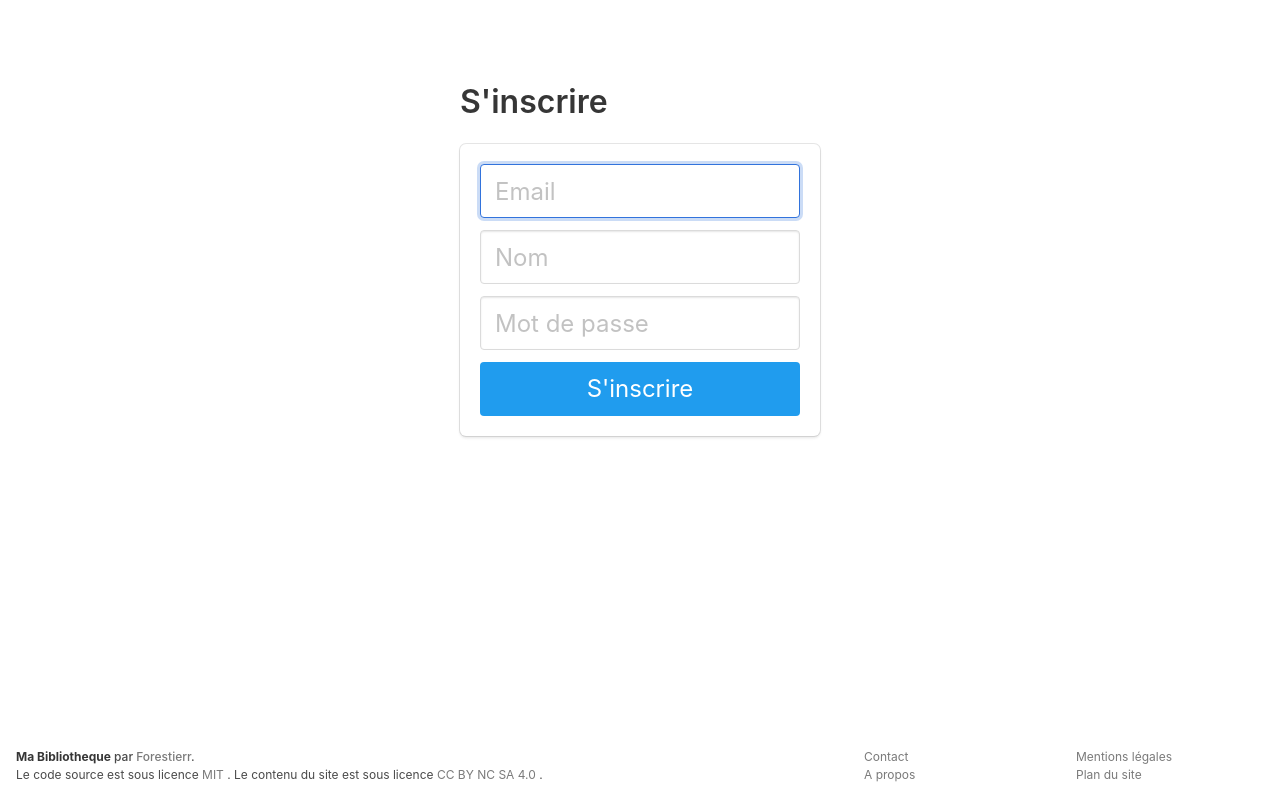
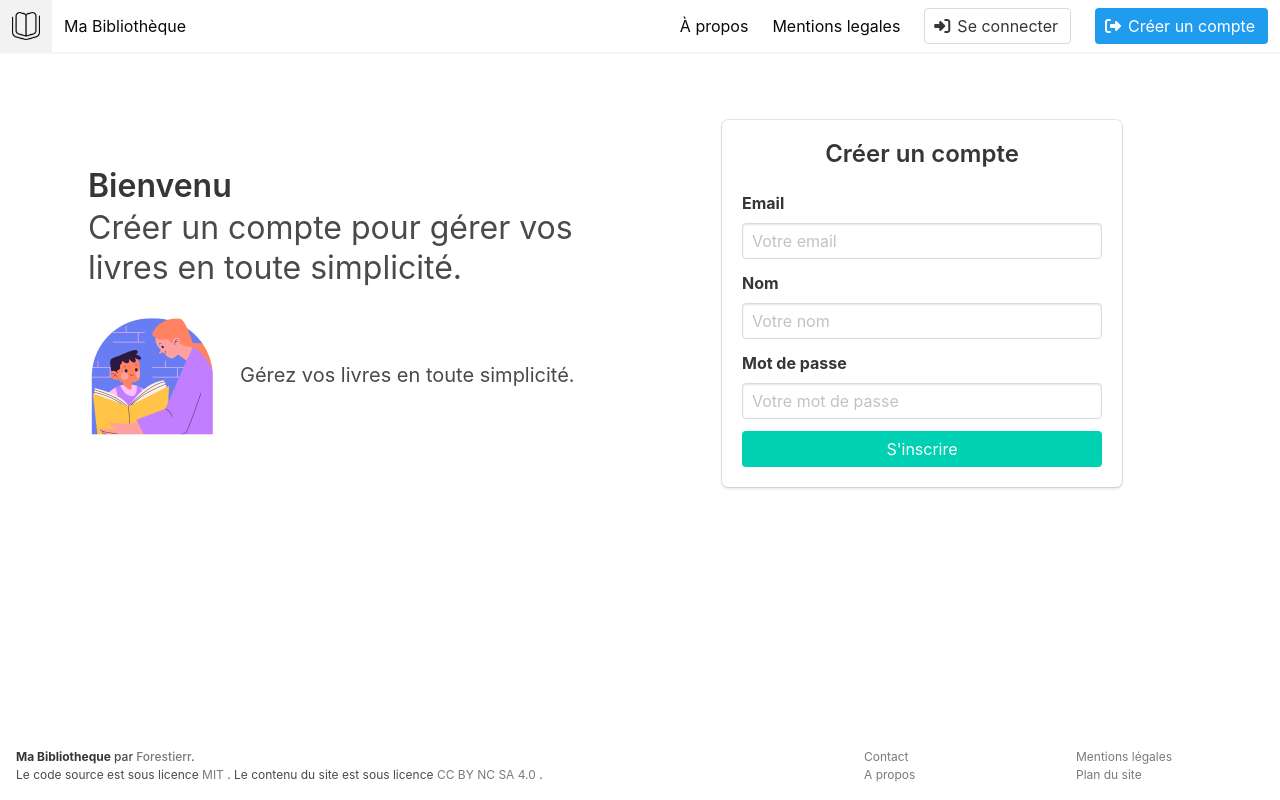
Before and after one commit to Forestierr/Bibliotheque-Flask, a Flask app: page /signup in a window 1280 px wide. Run offline with Flask 3, Linux system fonts and the light colour scheme; some libraries are stand-ins or nearby versions.

Commit message:
ADD better login and signup

```diff
--- a/project/templates/auth/signup.html
+++ b/project/templates/auth/signup.html
@@ -1,39 +1,67 @@
 <!-- templates/signup.html -->
+
+{% from "utils/navbar.html" import navbar %}
 
 {% extends "base.html" %}
 
+{% block navbar %}
+    {{ navbar(current_user, "Ma Bibliothèque") }}
+{% endblock %}
+
 {% block content %}
-<div class="column is-4 is-offset-4">
-    <h3 class="title">S'inscrire</h3>
-    <div class="box">
-        {% with messages = get_flashed_messages() %}
-        {% if messages %}
-            <div class="notification is-danger">
-                {{ messages[0] }}. Go to <a href="{{ url_for('auth.login') }}">login page</a>.
+
+<div class="section">
+    <div class="columns login-container" style="align-items: center;">
+        <div class="column is-half is-hidden-mobile left-side">
+            <h1 class="title">Bienvenu</h1>
+            <h3 class="subtitle is-3">
+                Créer un compte pour gérer vos livres en toute simplicité.
+            </h3>
+
+            <div class="columns" style="align-items: center;">
+                <div class="column is-narrow">
+                    <figure class="image is-128x128">
+                        <img src="{{ url_for('static',filename='/image/kid.png') }}"
+                        href="https://www.flaticon.com/free-stickers/reading"
+                         alt="Reading stickers created by Stickers - Flaticon">
+                    </figure>
                 </div>
-        {% endif %}
-        {% endwith %}
+                <div class="column">
+                    <p class="subtitle">Gérez vos livres en toute simplicité.</p>
+                </div>
+            </div>
+        </div>
+        <div class="column is-half right-side">
+            <div class="container box" style="width: 80%; max-width: 400px;">
+                <h2 class="title is-4 has-text-centered">Créer un compte</h2>
+
+                {% include "utils/flash_message.html" %}
+
                 <form method="POST" action="/signup">
                     <div class="field">
+                        <label class="label">Email</label>
                         <div class="control">
-                    <input class="input is-large" type="email" name="email" placeholder="Email" autofocus="">
+                            <input class="input" type="email" name="email" placeholder="Votre email" required>
                         </div>
                     </div>
-
                     <div class="field">
+                        <label class="label">Nom</label>
                         <div class="control">
-                    <input class="input is-large" type="text" name="name" placeholder="Nom" autofocus="">
+                            <input class="input" type="text" name="name" placeholder="Votre nom" required>
                         </div>
                     </div>
-
                     <div class="field">
+                        <label class="label">Mot de passe</label>
                         <div class="control">
-                    <input class="input is-large" type="password" name="password" placeholder="Mot de passe">
+                            <input class="input" type="password" name="password" placeholder="Votre mot de passe" required>
                         </div>
                     </div>
-
-            <button class="button is-block is-info is-large is-fullwidth">S'inscrire</button>
+                    <div class="field has-text-centered">
+                        <button class="button is-primary is-fullwidth">S'inscrire</button>
+                    </div>
                 </form>
             </div>
         </div>
+    </div>
+</div>
 {% endblock %}
--- a/project/templates/user/dashboard.html
+++ b/project/templates/user/dashboard.html
@@ -64,7 +64,7 @@
                 </a>
             </div>
             <div class="column has-text-right">
-                <strong>{{ student.loan_count }}</strong> livres lu
+                <strong>{{ student.loan_count }}</strong> livres lus
             </div>
         </div>
     {% endfor %}
@@ -87,7 +87,7 @@
 
 {% if books_loaned != None %}
 <div class="container block">
-  <h4 class="title is-4 block">Derniers prèts</h4>
+  <h4 class="title is-4 block">Derniers prêts</h4>
   <div class="box">
     {% for book in books_loaned %}
         <div class="columns is-mobile">
```
Also changed, not shown: project/templates/auth/login.html (+43 -13 lines), 6 other files. Lines whose indentation alone changed are shown as unchanged.
